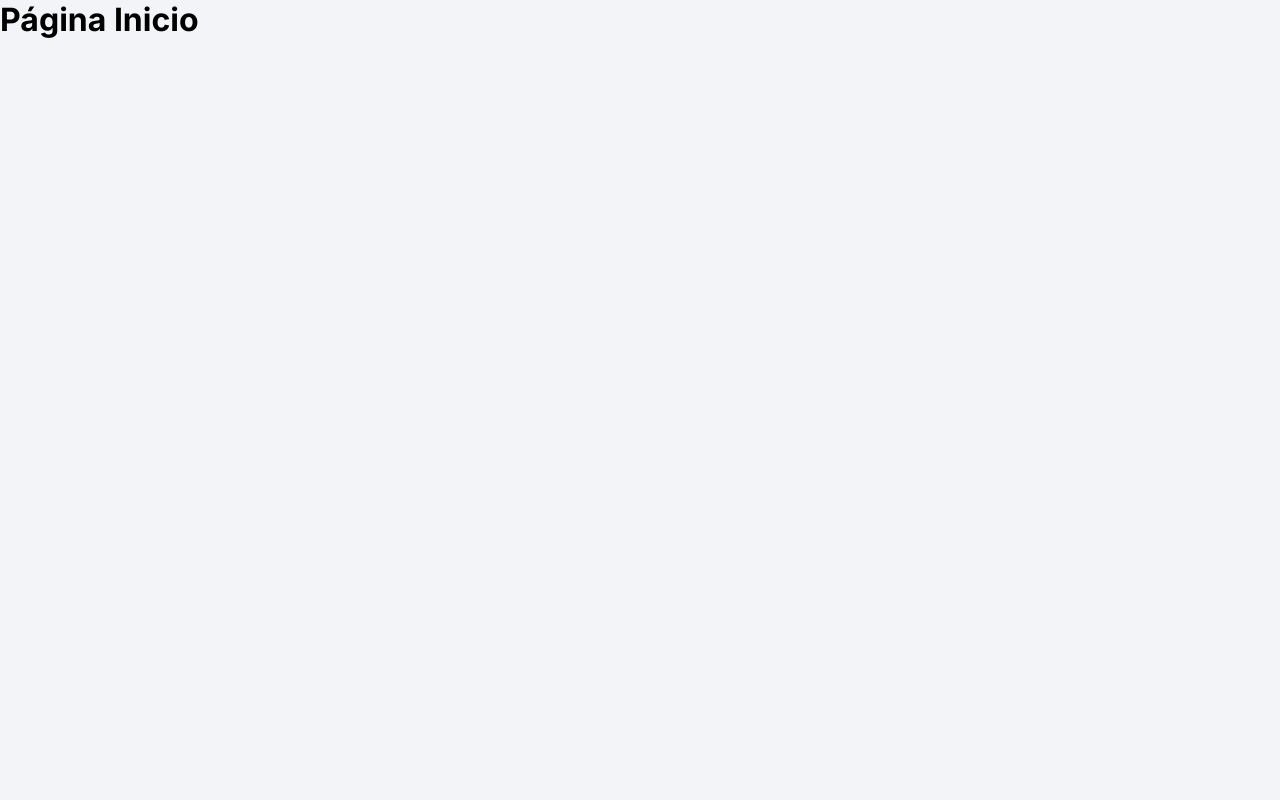
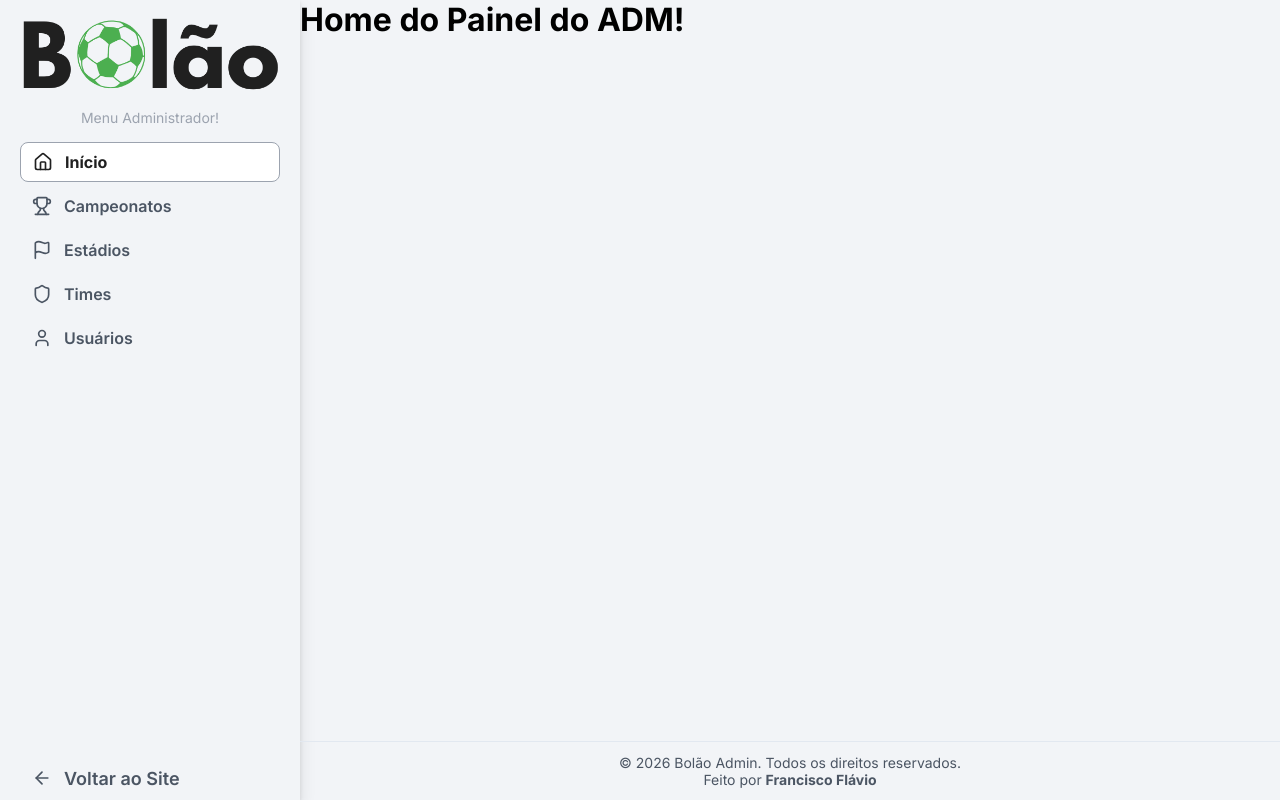
Before and after one commit to fflaviotito/bolao, a React (Vite) app in the folder client/: page /admin in a window 1280 px wide. Before the commit this address led to /. Built offline with nearby package versions, Linux system fonts and the light colour scheme; no server answers; sample sign-in values are in the browser's storage.

Commit message:
feat: Implementa rotas e layout do Painel do Adm.

```diff
--- /dev/null
+++ b/client/src/components/MenuNavegacaoAdmin/index.tsx
@@ -0,0 +1,43 @@
+import * as S from './style';
+import { ArrowLeft, Flag, Home, Shield, Trophy, User } from 'lucide-react';
+
+const opcoesMenu = [
+    { texto: 'Início', icone: <Home size={20} />, caminho: '/admin', end: true },
+    { texto: 'Campeonatos', icone: <Trophy size={20} />, caminho: '/admin/campeonatos' },
+    { texto: 'Estádios', icone: <Flag size={20} />, caminho: '/admin/estadios' },
+    { texto: 'Times', icone: <Shield size={20} />, caminho: '/admin/times' },
+    { texto: 'Usuários', icone: <User size={20} />, caminho: '/admin/usuarios' }
+];
+
+const MenuNavegacaoAdmin = () => {
+    return (
+        <S.Container>
+            <S.CabecalhoMenu>
+                <img src="images/logo.png" alt="Logo do site" />
+                <p>Menu Administrador!</p>
+            </S.CabecalhoMenu>
+            <S.Menu>
+                <S.ListaLinks>
+                    {opcoesMenu.map((opcao) => (
+                        <li key={opcao.texto}>
+                            <S.ItemLink to={opcao.caminho} end={opcao.end}>
+                                {opcao.icone}
+                                {opcao.texto}
+                            </S.ItemLink>
+                        </li>
+                    ))}
+                </S.ListaLinks>
+                <S.ListaLinks>
+                    <li>
+                        <S.LinkVoltar to="/">
+                            <ArrowLeft size={20} />
+                            Voltar ao Site
+                        </S.LinkVoltar>
+                    </li>
+                </S.ListaLinks>
+            </S.Menu>
+        </S.Container>
+    );
+};
+
+export default MenuNavegacaoAdmin;
--- /dev/null
+++ b/client/src/components/MenuNavegacaoAdmin/style.ts
@@ -0,0 +1,81 @@
+import { Link, NavLink } from 'react-router-dom';
+import styled from 'styled-components';
+
+export const Container = styled.aside`
+    display: flex;
+    flex-direction: column;
+    height: 100vh;
+    width: 300px;
+    box-shadow:
+        0 8px 16px #0000001a,
+        0 2px 4px #0000001a;
+`;
+
+export const CabecalhoMenu = styled.div`
+    display: flex;
+    flex-direction: column;
+    gap: 16px;
+    width: 100%;
+    padding: 16px;
+
+    > p {
+        text-align: center;
+        color: ${({ theme }) => theme.cores.textoTerciario};
+        font-size: 14px;
+    }
+`;
+
+export const Menu = styled.nav`
+    flex: 1;
+    display: flex;
+    flex-direction: column;
+    justify-content: space-between;
+`;
+
+export const ListaLinks = styled.ul`
+    display: flex;
+    flex-direction: column;
+    gap: 4px;
+    list-style: none;
+`;
+
+export const ItemLink = styled(NavLink)`
+    display: flex;
+    align-items: center;
+    gap: 12px;
+    height: 40px;
+    padding-left: 12px;
+    margin: 0 20px;
+    color: ${({ theme }) => theme.cores.textoSecundario};
+    font-weight: 600;
+    border-radius: 8px;
+    cursor: pointer;
+    transition: all 0.2s;
+
+    &:hover,
+    &.active {
+        background-color: #FFF;
+        color: ${({ theme }) => theme.cores.textoPrimario};
+        font-weight: bold;
+        border: 1px solid ${({ theme }) => theme.cores.bordaInput};;
+    }
+`;
+
+export const LinkVoltar = styled(Link)`
+    display: flex;
+    align-items: center;
+    gap: 12px;
+    height: 44px;
+    padding-left: 32px;
+    color: ${({ theme }) => theme.cores.textoSecundario};
+    font-size: 18px;
+    font-weight: 600;
+    cursor: pointer;
+    transition: all 0.2s;
+
+    &:hover {
+        background-color: ${({ theme }) => theme.cores.hoverPrimario};
+        color: #FFF;
+        font-weight: bold;
+    }
+`;
--- /dev/null
+++ b/client/src/components/Rodape/index.tsx
@@ -0,0 +1,17 @@
+import * as S from './style';
+
+const Rodape = () => {
+    return (
+        <S.Container>
+            <p>&copy; {new Date().getFullYear()} Bolão Admin. Todos os direitos reservados.</p>
+            <p>
+                Feito por{' '}
+                <a href="https://github.com/fflaviotito" target="_blank">
+                    Francisco Flávio
+                </a>
+            </p>
+        </S.Container>
+    );
+};
+
+export default Rodape;
--- /dev/null
+++ b/client/src/components/Rodape/style.ts
@@ -0,0 +1,20 @@
+import styled from 'styled-components';
+
+export const Container = styled.footer`
+    width: 100%;
+    padding: 12px;
+    text-align: center;
+    color: ${({ theme }) => theme.cores.textoSecundario};
+    font-size: 14px;
+    border-top: 1px solid #e2e8f0;
+    margin-top: auto;
+
+    a {
+        color: unset;
+        font-weight: bold;
+
+        &:hover {
+            color: ${({ theme }) => theme.cores.primario};
+        }
+    }
+`;
--- /dev/null
+++ b/client/src/layouts/PainelAdmin/index.tsx
@@ -0,0 +1,20 @@
+import { Outlet } from 'react-router-dom';
+import MenuNavegacaoAdmin from '../../components/MenuNavegacaoAdmin';
+import * as S from './style';
+import Rodape from '../../components/Rodape';
+
+const PainelAdmin = () => {
+    return (
+        <S.Container>
+            <MenuNavegacaoAdmin />
+            <S.ColunaDireita>
+                <S.AreaConteudo>
+                    <Outlet />
+                </S.AreaConteudo>
+                <Rodape />
+            </S.ColunaDireita>
+        </S.Container>
+    );
+};
+
+export default PainelAdmin;
--- /dev/null
+++ b/client/src/layouts/PainelAdmin/style.ts
@@ -0,0 +1,18 @@
+import styled from 'styled-components';
+
+export const Container = styled.div`
+    display: flex;
+`;
+
+export const ColunaDireita = styled.div`
+    display: flex;
+    flex-direction: column;
+    flex: 1;
+    min-height: 100vh;
+    overflow-y: auto;
+    scroll-behavior: smooth;
+`;
+
+export const AreaConteudo = styled.main`
+    flex: 1;
+`;
--- /dev/null
+++ b/client/src/routes/RotasAdmin.tsx
@@ -0,0 +1,18 @@
+import { Route, Routes } from 'react-router-dom';
+import PainelAdmin from '../layouts/PainelAdmin';
+
+const RotasAdmin = () => {
+    return (
+        <Routes>
+            <Route element={<PainelAdmin />}>
+                <Route index element={<h1>Home do Painel do ADM!</h1>} />
+                <Route path="/campeonatos" element={<h1>Campeonatos do Painel do ADM!</h1>} />
+                <Route path="/estadios" element={<h1>Estádios do Painel do ADM!</h1>} />
+                <Route path="/times" element={<h1>Times do Painel do ADM!</h1>} />
+                <Route path="/usuarios" element={<h1>Usuários do Painel do ADM!</h1>} />
+            </Route>
+        </Routes>
+    );
+};
+
+export default RotasAdmin;
--- a/client/src/routes/index.tsx
+++ b/client/src/routes/index.tsx
@@ -4,6 +4,7 @@ import Cadastro from '../pages/Cadastro';
 import EsqueciSenha from '../pages/EsqueciSenha';
 import RotasPrivadas from './RotasPrivadas';
 import Inicio from '../pages/Inicio';
+import RotasAdmin from './RotasAdmin';
 
 const AppRoutes = () => {
     return (
@@ -13,6 +14,7 @@ const AppRoutes = () => {
             <Route path="/recuperar-senha" element={<EsqueciSenha />} />
             <Route element={<RotasPrivadas />}>
                 <Route path="/" element={<Inicio />} />
+                <Route path="/admin/*" element={<RotasAdmin />} />
             </Route>
             <Route path="*" element={<Navigate to="/entrar" />} />
         </Routes>
```
